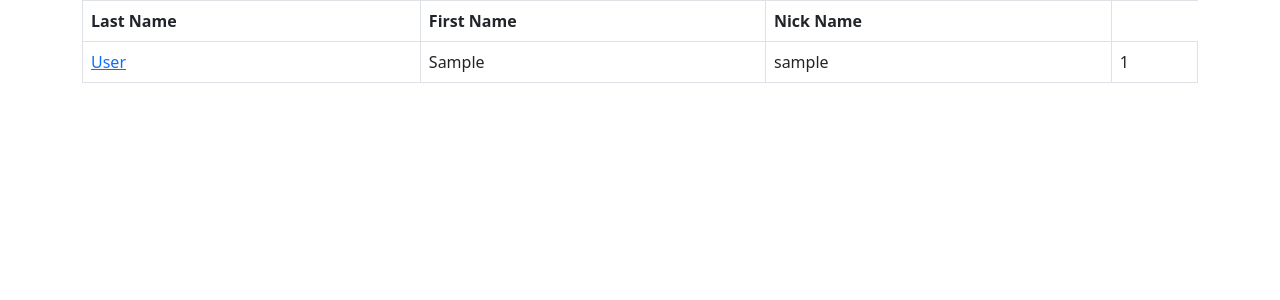
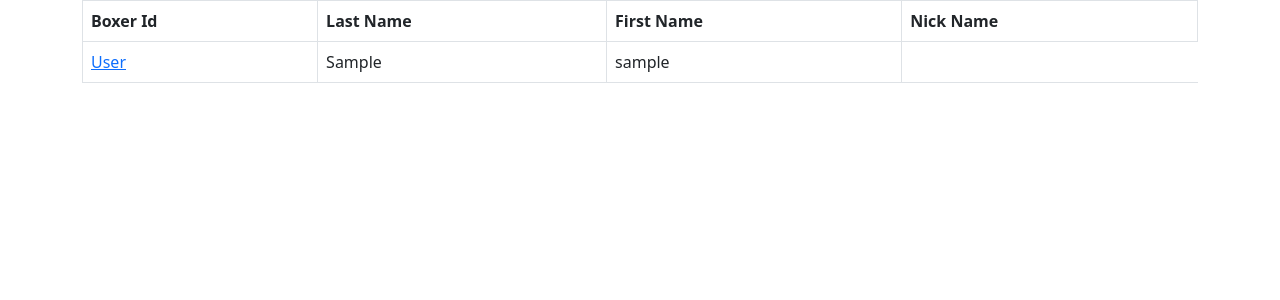
Before and after one commit to bigrevkev55/tbf_django, a Django app: page /boxers/ in a window 1280 px wide. Shown: the part 106-406 px from the top of the page. Run offline with Django 3.2, Linux system fonts and the light colour scheme; tables that the repository leaves empty hold one stand-in row (values such as "Sample post").

Commit message:
Edited Boxer Detail page to include BoxerID

```diff
--- a/boxers/templates/boxers/detail.html
+++ b/boxers/templates/boxers/detail.html
@@ -1,6 +1,7 @@
 {% extends 'base.html' %}
 {% block content %}
   <dl>
+    <dt>Boxer Id</dt>
     <dt>Last Name</dt>
     <dd>{{boxer.last_name}}</dd>
     <dt>First Name</dt>
--- a/boxers/templates/boxers/index.html
+++ b/boxers/templates/boxers/index.html
@@ -4,6 +4,7 @@
   <table class="table table-bordered table-hover">
     <thread>
         <tr>
+            <th>Boxer Id</th>
             <th>Last Name</th>
             <th>First Name</th>
             <th>Nick Name</th>
@@ -17,7 +18,6 @@
               </td>
             <td>{{boxer.first_name}}</td>
             <td>{{boxer.nick_name}}</td>
-            <td>{{boxer.id}}</td>
         </tr>
         {% endfor %}
     </tbody>
```
